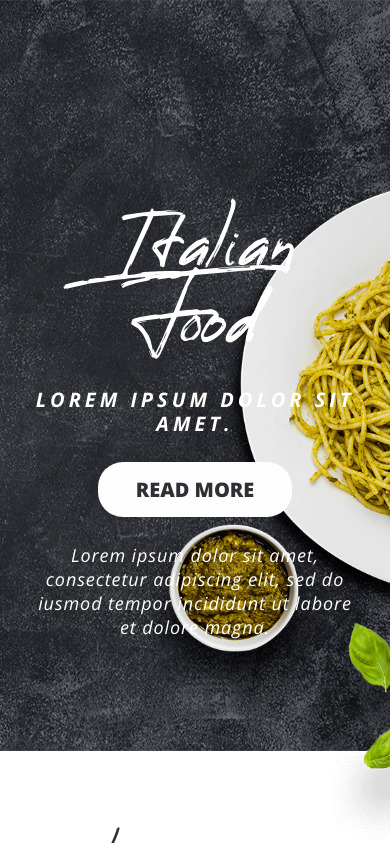
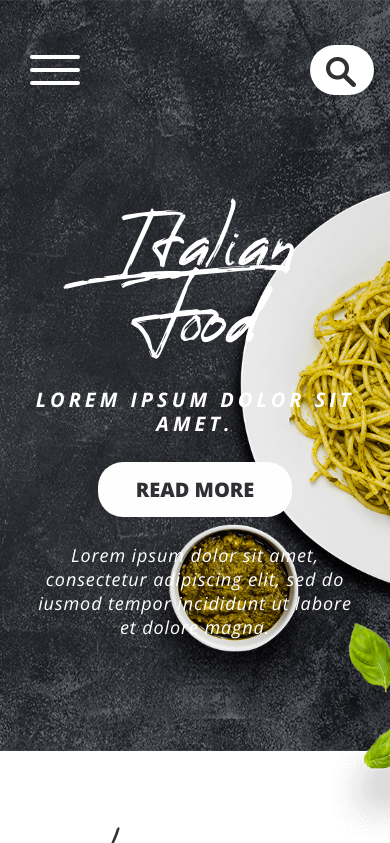
Before and after one commit to OlexanderPistiulha/LandingPages, a PHP site: page / in a window 390 px wide. Shown: the top 843 px of the page. Run offline with PHP 8.4, Linux system fonts and the light colour scheme.

Commit message:
added burger for menu mobile

```diff
--- a/Pizza/assets/css/style.css
+++ b/Pizza/assets/css/style.css
@@ -61,7 +61,7 @@ button {
   padding: 0px 80px;
 }
 
-@media screen and (max-width: 500px) {
+@media screen and (max-width: 800px) {
   .conteiner {
     padding: 0px 30px;
   }
@@ -146,7 +146,7 @@ button {
   padding: 10px 0;
   position: fixed;
   top: 0;
-  background-color: #343434;
+  background-color: #212428;
   border-bottom: 2px solid #fff;
 }
 
@@ -167,7 +167,10 @@ button {
 
 @media screen and (max-width: 960px) {
   .menu-desktop {
-    display: none;
+    -webkit-box-pack: justify;
+    -webkit-justify-content: space-between;
+        -ms-flex-pack: justify;
+            justify-content: space-between;
   }
 }
 
@@ -186,6 +189,12 @@ button {
           align-items: center;
 }
 
+@media screen and (max-width: 960px) {
+  .menu-desktop__list {
+    display: none;
+  }
+}
+
 .menu-desktop__item {
   margin-right: 63px;
 }
@@ -200,7 +209,105 @@ button {
   color: #ffffff;
 }
 
-.search {
+.burger {
+  display: none;
+  width: 50px;
+  height: 30px;
+  cursor: pointer;
+  -webkit-transition: .5s;
+  transition: .5s;
+}
+
+@media screen and (max-width: 960px) {
+  .burger {
+    display: -webkit-box;
+    display: -webkit-flex;
+    display: -ms-flexbox;
+    display: flex;
+    -webkit-box-pack: justify;
+    -webkit-justify-content: space-between;
+        -ms-flex-pack: justify;
+            justify-content: space-between;
+    -webkit-box-align: center;
+    -webkit-align-items: center;
+        -ms-flex-align: center;
+            align-items: center;
+    -webkit-box-orient: vertical;
+    -webkit-box-direction: normal;
+    -webkit-flex-direction: column;
+        -ms-flex-direction: column;
+            flex-direction: column;
+  }
+}
+
+.burger__item {
+  display: block;
+  width: 100%;
+  height: 4px;
+  background-color: #fff;
+  border-radius: 5px;
+}
+
+.burger__item:nth-child(1) {
+  -webkit-transform: rotate(0deg);
+          transform: rotate(0deg);
+  -webkit-transition: .5s;
+  transition: .5s;
+}
+
+.burger__item:nth-child(2) {
+  opacity: 1;
+  -webkit-transition: .5s;
+  transition: .5s;
+  -webkit-transition-delay: .4s;
+          transition-delay: .4s;
+}
+
+.burger__item:nth-child(3) {
+  margin-top: 0px;
+  -webkit-transform: rotate(0deg);
+          transform: rotate(0deg);
+  -webkit-transition: .5s;
+  transition: .5s;
+}
+
+.burger__active {
+  -webkit-box-pack: center;
+  -webkit-justify-content: center;
+      -ms-flex-pack: center;
+          justify-content: center;
+  -webkit-transition: .5s;
+  transition: .5s;
+}
+
+.burger__active .burger__item:nth-child(1) {
+  -webkit-transform: rotate(45deg);
+          transform: rotate(45deg);
+  -webkit-transition: .7s;
+  transition: .7s;
+  -webkit-transition-delay: .4s;
+          transition-delay: .4s;
+}
+
+.burger__active .burger__item:nth-child(2) {
+  opacity: 0;
+  -webkit-transition: .5s;
+  transition: .5s;
+}
+
+.burger__active .burger__item:nth-child(3) {
+  margin-top: -8px;
+  -webkit-transform: rotate(-45deg);
+          transform: rotate(-45deg);
+  -webkit-transition: .7s;
+  transition: .7s;
+  -webkit-transition-delay: .4s;
+          transition-delay: .4s;
+}
+
+@-webkit-keyframes animateItenTwo {}
+
+@keyframes animateItenTwo {}.search {
   position: relative;
   -webkit-transition: .5s;
   transition: .5s;
--- a/Pizza/assets/js/main.js
+++ b/Pizza/assets/js/main.js
@@ -16,8 +16,6 @@ window.addEventListener('DOMContentLoaded', function () {
 
     // header adhere to scroll-----------------------------------------------------
     let header = document.querySelector('.header');
-        // headerMenuDesktop = document.querySelector('.menu-desktop__absolute'),
-        // firstScreen = document.querySelector('.first-screen');
 
     window.addEventListener('scroll', function () {
         let scrolled = document.documentElement.scrollTop;
@@ -34,4 +32,13 @@ window.addEventListener('DOMContentLoaded', function () {
     });
     // header adhere to scroll-----------------------------------------------------
 
+    //  burger--------------------------------------------------------------------
+
+
+    let burger = document.querySelector('.burger');
+
+    burger.addEventListener('click', () => {
+        burger.classList.toggle("burger__active");
+    });
+    //  burger--------------------------------------------------------------------
 });
--- a/Pizza/assets/scss/style.scss
+++ b/Pizza/assets/scss/style.scss
@@ -7,13 +7,12 @@
 }
 
 .conteiner {
-    //position: relative;
     max-width: 1500px;
     width: 100%;
     margin: 0 auto;
     padding: 0px 80px;
 
-    @media screen and (max-width: 500px) {
+    @media screen and (max-width: 800px) {
         padding: 0px 30px;
     }
 }
@@ -82,7 +81,7 @@
         padding: 10px 0;
         position: fixed;
         top: 0;
-        background-color: $button-bg-dark;
+        background-color: rgb(33, 36, 40);
         border-bottom: 2px solid #fff;
     }
 }
@@ -92,15 +91,18 @@
     justify-content: flex-end;
     align-items: center;
 
-
     @media screen and (max-width: 960px) {
-        display: none;
+        justify-content: space-between;
     }
 
     &__list {
         display: flex;
         justify-content: flex-end;
         align-items: center;
+
+        @media screen and (max-width: 960px) {
+            display: none;
+        }
     }
 
     &__item {
@@ -117,6 +119,78 @@
         color: #ffffff;
     }
 }
+
+.burger {
+    display: none;
+    width: 50px;
+    height: 30px;
+    cursor: pointer;
+    transition: .5s;
+
+    @media screen and (max-width: 960px) {
+        display: flex;
+        justify-content: space-between;
+        align-items: center;
+        flex-direction: column;
+       // transition-delay: 1s;
+    }
+
+    &__item {
+        display: block;
+        width: 100%;
+        height: 4px;
+        background-color: #fff;
+        border-radius: 5px;
+
+
+        &:nth-child(1) {
+            transform: rotate(0deg);
+            transition: .5s;
+
+        }
+
+        &:nth-child(2) {
+            opacity: 1;
+            transition: .5s;
+            transition-delay: .4s;
+        }
+
+        &:nth-child(3) {
+            margin-top: 0px;
+            transform: rotate(0deg);
+            transition: .5s;
+
+        }
+    }
+
+    &__active {
+        justify-content: center;
+        transition: .5s;
+        //transition-delay: .2s;
+
+        .burger__item:nth-child(1) {
+            transform: rotate(45deg);
+            transition: .7s;
+            transition-delay: .4s;
+        }
+
+        .burger__item:nth-child(2) {
+            opacity: 0;
+            transition: .5s;
+        }
+
+        .burger__item:nth-child(3) {
+            margin-top: -8px;
+            transform: rotate(-45deg);
+            transition: .7s;
+            transition-delay: .4s;
+        }
+    }
+}
+
+@keyframes animateItenTwo {}
+
+
 
 .search {
     position: relative;
--- a/Pizza/index.html
+++ b/Pizza/index.html
@@ -11,36 +11,7 @@
 <body>
     <div class="wrapper">
 
-        <!-- <div class="header">
-            <div class="conteiner-header">
-                <nav class="menu-desktop menu-desktop__absolute">
-                    <ul class="menu-desktop__list">
-                        <li class="menu-desktop__item">
-                            <a href="" class="menu-desktop__link">home</a>
-                        </li>
-                        <li class="menu-desktop__item">
-                            <a href="" class="menu-desktop__link">menu</a>
-                        </li>
-                        <li class="menu-desktop__item">
-                            <a href="" class="menu-desktop__link">our story</a>
-                        </li>
-                        <li class="menu-desktop__item">
-                            <a href="" class="menu-desktop__link">contact us</a>
-                        </li>
-                    </ul>
-                    <div class="search">
-                        <input type="text" class="search__input">
-                        <img src="assets/img/search.png" alt="" class="search__icon"></img>
-
-                    </div>
-                </nav>
-
-
-            </div>
-        </div> -->
-
         <section class="first-screen">
-
             <div class="header header__absolute">
                 <div class="conteiner">
                     <nav class="menu-desktop ">
@@ -58,10 +29,16 @@
                                 <a href="" class="menu-desktop__link">contact us</a>
                             </li>
                         </ul>
+                        <div class="burger">
+                            <span class="burger__item"></span>
+                            <span class="burger__item"></span>
+                            <span class="burger__item"></span>
+                        </div>
                         <div class="search">
                             <input type="text" class="search__input">
                             <img src="assets/img/search.png" alt="" class="search__icon"></img>
                         </div>
+
                     </nav>
                 </div>
             </div>
```
Also changed, not shown: Pizza/assets/img/header-ribbon-bg.png (added), 1 other file.
